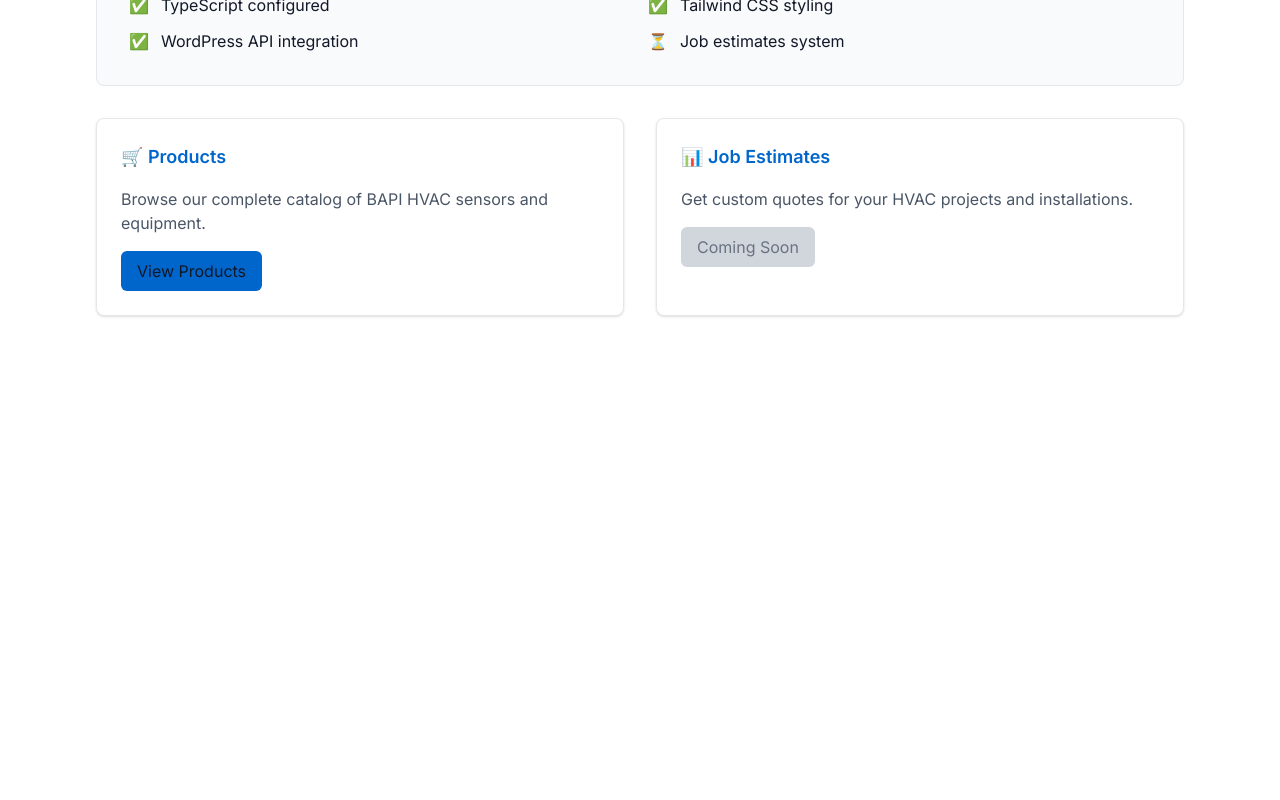
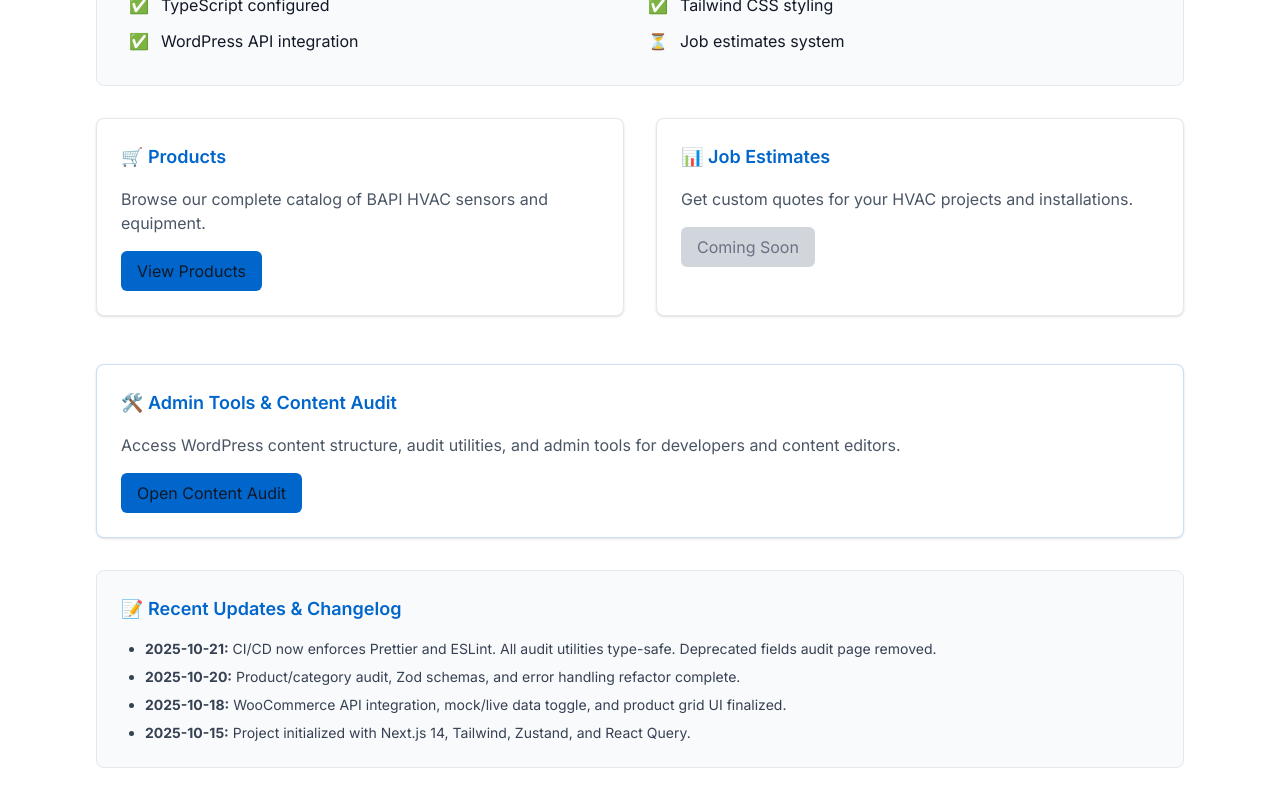
Before and after one commit to ateece-bapi/bapihvac-frontend, a Next.js app: page / in a window 1280 px wide. Shown: the part 361-1161 px from the top of the page. Before the commit the page ends 800 px from the top, so only its background shows below. Built offline with nearby package versions, Linux system fonts and the light colour scheme.

Commit message:
Add Admin Tools & Content Audit section and Recent Updates changelog to main dashboard page.

```diff
--- a/src/app/page.tsx
+++ b/src/app/page.tsx
@@ -75,6 +75,48 @@ export default function Home() {
           </button>
         </div>
       </div>
+
+      {/* Admin Tools & Content Audit */}
+      <div className="bg-white border border-bapi-blue/20 rounded-lg p-6 shadow-sm mt-12">
+        <h3 className="text-lg font-semibold mb-4 text-bapi-blue flex items-center">
+          🛠️ Admin Tools & Content Audit
+        </h3>
+        <p className="text-gray-600 mb-4">
+          Access WordPress content structure, audit utilities, and admin tools for
+          developers and content editors.
+        </p>
+        <a
+          href="/wp-audit"
+          className="inline-block bg-bapi-blue text-white px-4 py-2 rounded-md hover:bg-bapi-blue-dark transition-colors"
+        >
+          Open Content Audit
+        </a>
+      </div>
+
+      {/* Recent Updates / Changelog */}
+      <div className="bg-gray-50 border border-gray-200 rounded-lg p-6 mt-8">
+        <h3 className="text-lg font-semibold mb-4 text-bapi-blue flex items-center">
+          📝 Recent Updates & Changelog
+        </h3>
+        <ul className="text-gray-700 list-disc pl-6 space-y-2 text-sm">
+          <li>
+            <b>2025-10-21:</b> CI/CD now enforces Prettier and ESLint. All audit
+            utilities type-safe. Deprecated fields audit page removed.
+          </li>
+          <li>
+            <b>2025-10-20:</b> Product/category audit, Zod schemas, and error
+            handling refactor complete.
+          </li>
+          <li>
+            <b>2025-10-18:</b> WooCommerce API integration, mock/live data
+            toggle, and product grid UI finalized.
+          </li>
+          <li>
+            <b>2025-10-15:</b> Project initialized with Next.js 14, Tailwind,
+            Zustand, and React Query.
+          </li>
+        </ul>
+      </div>
     </main>
   );
 }
```
